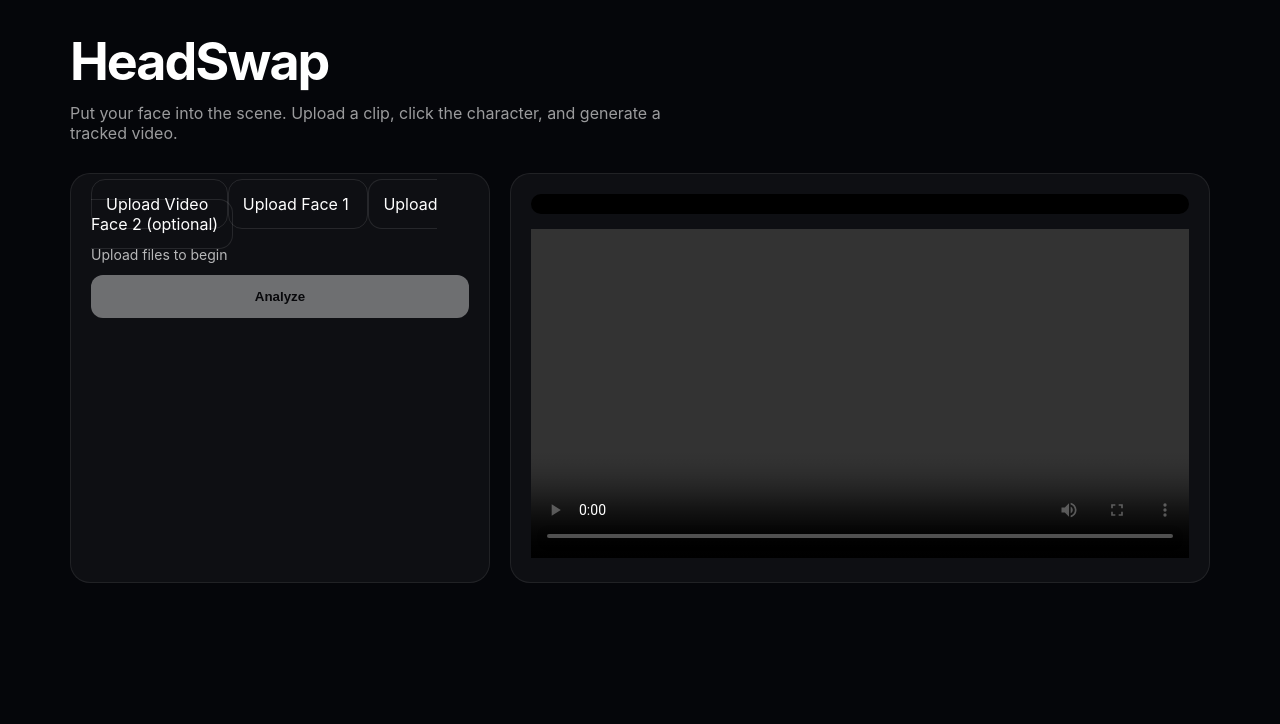
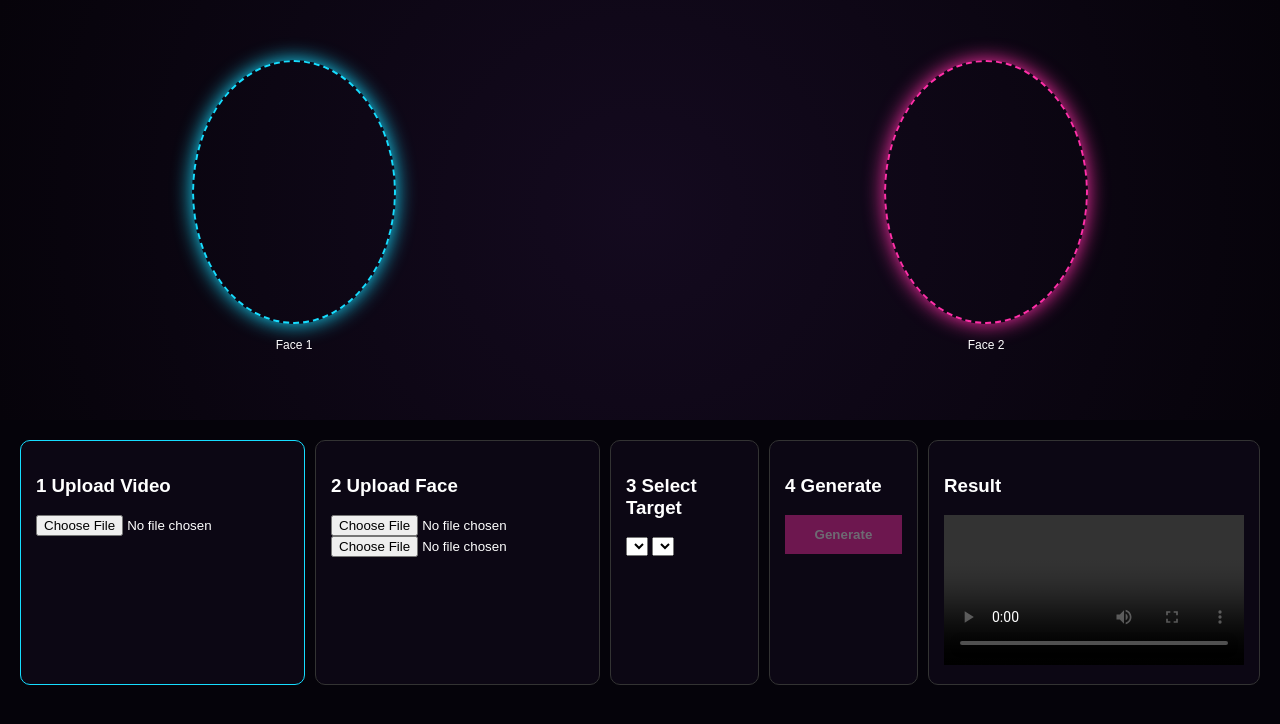
Before and after one commit to rphowe-bot/headswap, a Flask app: page / in a window 1280 px wide. Shown: the top 724 px of the page. Run offline with Flask 3, Linux system fonts and the light colour scheme; lists and menus that the app fills with data are empty.

Commit message:
Refactor index.html for improved layout and styles
Updated styles and structure for the index page, including changes to layout, button styles, and added functionality for video and face uploads.

```diff
--- a/templates/index.html
+++ b/templates/index.html
@@ -6,303 +6,230 @@
 <title>HeadSwap</title>
 
 <style>
-* { box-sizing: border-box; }
-
 body {
-  margin: 0;
-  font-family: -apple-system, BlinkMacSystemFont, sans-serif;
-  background: #05060a;
-  color: white;
+  margin:0;
+  font-family: Arial;
+  background:#05030a;
+  color:white;
 }
 
-.wrap {
-  max-width: 1200px;
-  margin: auto;
-  padding: 30px;
+/* HERO */
+.scene {
+  height:420px;
+  position:relative;
+  background: radial-gradient(circle,#140a1f,#06030a);
+  overflow:hidden;
 }
 
-/* HEADER */
-h1 {
-  font-size: 52px;
-  margin: 0;
-  letter-spacing: -2px;
+.target {
+  position:absolute;
+  width:200px;
+  height:260px;
+  border:2px dashed rgba(255,255,255,.4);
+  border-radius:50%;
 }
 
-.sub {
-  color: rgba(255,255,255,.6);
-  margin-top: 10px;
-  margin-bottom: 30px;
-  max-width: 600px;
+.target.left {
+  left:15%;
+  top:60px;
+  border-color:#16ddff;
+  box-shadow:0 0 20px #16ddff;
 }
 
-/* LAYOUT */
-.grid {
-  display: grid;
-  grid-template-columns: 420px 1fr;
-  gap: 20px;
+.target.right {
+  right:15%;
+  top:60px;
+  border-color:#ff2fa8;
+  box-shadow:0 0 20px #ff2fa8;
 }
 
-/* PANEL */
-.card {
-  background: rgba(255,255,255,.04);
-  border: 1px solid rgba(255,255,255,.08);
-  border-radius: 20px;
-  padding: 20px;
+.target span {
+  position:absolute;
+  bottom:-30px;
+  left:50%;
+  transform:translateX(-50%);
+  font-size:12px;
 }
 
-/* INPUTS */
-.uploadBox {
-  border: 1px solid rgba(255,255,255,.1);
-  border-radius: 14px;
-  padding: 14px;
-  margin-bottom: 12px;
-  cursor: pointer;
+/* BOXES */
+.container {
+  padding:20px;
+  display:grid;
+  grid-template-columns:repeat(5,1fr);
+  gap:10px;
 }
 
-.uploadBox input { display:none; }
+.card {
+  border:1px solid #333;
+  padding:15px;
+  border-radius:10px;
+  background:#0c0714;
+}
+
+.active {border-color:#16ddff;}
+.complete {border-color:#39ea91;}
 
 button {
-  width: 100%;
-  padding: 14px;
-  border-radius: 12px;
-  border: none;
-  font-weight: bold;
-  cursor: pointer;
-  background: white;
-  color: black;
+  width:100%;
+  padding:12px;
+  background:#ff2fa8;
+  border:none;
+  color:white;
+  font-weight:bold;
+  cursor:pointer;
 }
 
-button:disabled { opacity: .4; }
-
-.status {
-  margin: 12px 0;
-  font-size: 14px;
-  color: rgba(255,255,255,.7);
-}
-
-/* PREVIEW */
-.previewWrapper {
-  position: relative;
-  width: 100%;
-  border-radius: 18px;
-  overflow: hidden;
-  background: black;
-}
-
-.previewWrapper img {
-  width: 100%;
+button:disabled {
+  opacity:.4;
 }
 
 /* FACE BOXES */
 .faceBox {
-  position: absolute;
-  border: 2px solid #3b82f6;
-  border-radius: 10px;
-  cursor: pointer;
+  position:absolute;
+  border:2px solid #16ddff;
+  cursor:pointer;
 }
 
-.faceBox.selected1 {
-  border: 3px solid #22c55e;
-}
+.faceBox.selected1 {border-color:#16ddff;}
+.faceBox.selected2 {border-color:#ff2fa8;}
 
-.faceBox.selected2 {
-  border: 3px solid #a855f7;
-}
-
-.faceTag {
-  position: absolute;
-  top: -24px;
-  left: 0;
-  font-size: 12px;
-  background: black;
-  padding: 3px 6px;
-  border-radius: 6px;
-}
-
-/* MODES */
-.modeButtons {
-  display: flex;
-  gap: 10px;
-  margin-bottom: 12px;
-}
-
-.modeBtn {
-  flex:1;
-  padding:10px;
-  border-radius:10px;
-  background: rgba(255,255,255,.1);
-}
-
-.modeBtn.active {
-  background: #22c55e;
-  color: black;
-}
-
-.modeBtn.purple.active {
-  background: #a855f7;
-  color: white;
-}
-
-video {
-  width:100%;
-  margin-top:15px;
-}
 </style>
 </head>
 
 <body>
 
-<div class="wrap">
+<div class="scene" id="scene">
+  <div class="target left"><span>Face 1</span></div>
+  <div class="target right"><span>Face 2</span></div>
 
-<h1>HeadSwap</h1>
-<p class="sub">
-Put your face into the scene. Upload a clip, click the character, and generate a tracked video.
-</p>
-
-<div class="grid">
-
-<!-- LEFT PANEL -->
-<div class="card">
-
-<form id="uploadForm">
-
-<label class="uploadBox">
-<input type="file" id="video" required>
-Upload Video
-</label>
-
-<label class="uploadBox">
-<input type="file" id="face1" required>
-Upload Face 1
-</label>
-
-<label class="uploadBox">
-<input type="file" id="face2">
-Upload Face 2 (optional)
-</label>
-
-<div class="status" id="status">Upload files to begin</div>
-
-<button id="analyzeBtn" disabled>Analyze</button>
-
-</form>
-
-<div id="controls" style="display:none;">
-
-<div class="modeButtons">
-<button id="mode1" class="modeBtn active">Face 1</button>
-<button id="mode2" class="modeBtn purple">Face 2</button>
+  <img id="frame" style="display:none;width:100%;">
+  <div id="overlay"></div>
 </div>
 
-<button id="generateBtn">Generate Video</button>
+<div class="container">
 
+<div class="card active" id="stage1">
+<h3>1 Upload Video</h3>
+<input type="file" id="video">
+</div>
+
+<div class="card" id="stage2">
+<h3>2 Upload Face</h3>
+<input type="file" id="face1">
+<input type="file" id="face2">
+</div>
+
+<div class="card" id="stage3">
+<h3>3 Select Target</h3>
+<select id="target1"></select>
+<select id="target2"></select>
+</div>
+
+<div class="card" id="stage4">
+<h3>4 Generate</h3>
+<button id="generate" disabled>Generate</button>
+</div>
+
+<div class="card" id="stage5">
+<h3>Result</h3>
+<video id="result" controls></video>
 </div>
 
 </div>
 
-<!-- RIGHT PANEL -->
-<div class="card">
+<script>
 
-<div class="previewWrapper">
-<img id="frame">
-<div id="overlay"></div>
-</div>
+let faces=[]
+let selected1=null
+let selected2=null
 
-<video id="videoOut" controls></video>
+const frame=document.getElementById("frame")
+const overlay=document.getElementById("overlay")
 
-</div>
+document.getElementById("video").onchange=update
+document.getElementById("face1").onchange=update
 
-</div>
-</div>
-
-<script>
-let faces = [];
-let selectedMode = 1;
-let f1 = null;
-let f2 = null;
-
-const overlay = document.getElementById("overlay");
-const frame = document.getElementById("frame");
-
-document.getElementById("mode1").onclick = () => {
-  selectedMode = 1;
-  setModeUI();
-};
-
-document.getElementById("mode2").onclick = () => {
-  selectedMode = 2;
-  setModeUI();
-};
-
-function setModeUI() {
-  document.getElementById("mode1").classList.toggle("active", selectedMode === 1);
-  document.getElementById("mode2").classList.toggle("active", selectedMode === 2);
+function update(){
+  if(video.files[0] && face1.files[0]){
+    analyze()
+  }
 }
 
-function drawBoxes() {
-  overlay.innerHTML = "";
+async function analyze(){
 
-  faces.forEach(face => {
-    const box = document.createElement("div");
-    box.className = "faceBox";
+  const fd=new FormData()
+  fd.append("video",video.files[0])
+  fd.append("face1",face1.files[0])
 
-    box.style.left = face.x + "px";
-    box.style.top = face.y + "px";
-    box.style.width = face.w + "px";
-    box.style.height = face.h + "px";
+  if(face2.files[0]) fd.append("face2",face2.files[0])
 
-    if (f1 === face.index) box.classList.add("selected1");
-    if (f2 === face.index) box.classList.add("selected2");
+  const res=await fetch("/analyze",{method:"POST",body:fd})
+  const data=await res.json()
 
-    const tag = document.createElement("div");
-    tag.className = "faceTag";
-    tag.innerText = face.index;
+  faces=data.faces
+  frame.src=data.first_frame_url
+  frame.style.display="block"
 
-    box.appendChild(tag);
+  populate()
+  draw()
 
-    box.onclick = () => {
-      if (selectedMode === 1) f1 = face.index;
-      else f2 = face.index;
-
-      drawBoxes();
-    };
-
-    overlay.appendChild(box);
-  });
+  document.getElementById("generate").disabled=false
 }
 
-document.getElementById("uploadForm").onsubmit = async (e) => {
-  e.preventDefault();
+function populate(){
+  target1.innerHTML=""
+  target2.innerHTML=""
 
-  const fd = new FormData();
-  fd.append("video", video.files[0]);
-  fd.append("face1", face1.files[0]);
-  if (face2.files[0]) fd.append("face2", face2.files[0]);
+  faces.forEach(f=>{
+    let o=document.createElement("option")
+    o.value=f.index
+    o.textContent="Face "+f.index
+    target1.appendChild(o)
 
-  const res = await fetch("/analyze", { method: "POST", body: fd });
-  const data = await res.json();
+    let o2=o.cloneNode(true)
+    target2.appendChild(o2)
+  })
 
-  frame.src = data.first_frame_url;
-  faces = data.faces;
+  selected1=faces[0].index
+  selected2=faces[1]?.index
+}
 
-  document.getElementById("controls").style.display = "block";
+function draw(){
+  overlay.innerHTML=""
 
-  drawBoxes();
-};
+  faces.forEach(f=>{
+    let div=document.createElement("div")
+    div.className="faceBox"
+    div.style.left=f.x+"px"
+    div.style.top=f.y+"px"
+    div.style.width=f.w+"px"
+    div.style.height=f.h+"px"
 
-document.getElementById("generateBtn").onclick = async () => {
-  const res = await fetch("/generate", {
-    method: "POST",
-    headers: {"Content-Type":"application/json"},
-    body: JSON.stringify({
-      target1: f1,
-      target2: f2
+    div.onclick=()=>{
+      selected1=f.index
+      draw()
+    }
+
+    if(selected1==f.index) div.classList.add("selected1")
+
+    overlay.appendChild(div)
+  })
+}
+
+generate.onclick=async()=>{
+  const res=await fetch("/generate",{
+    method:"POST",
+    headers:{"Content-Type":"application/json"},
+    body:JSON.stringify({
+      target1:selected1,
+      target2:selected2
     })
-  });
+  })
 
-  const data = await res.json();
-  document.getElementById("videoOut").src = data.output_url;
-};
+  const data=await res.json()
+  result.src=data.output_url
+}
+
 </script>
 
 </body>
```
